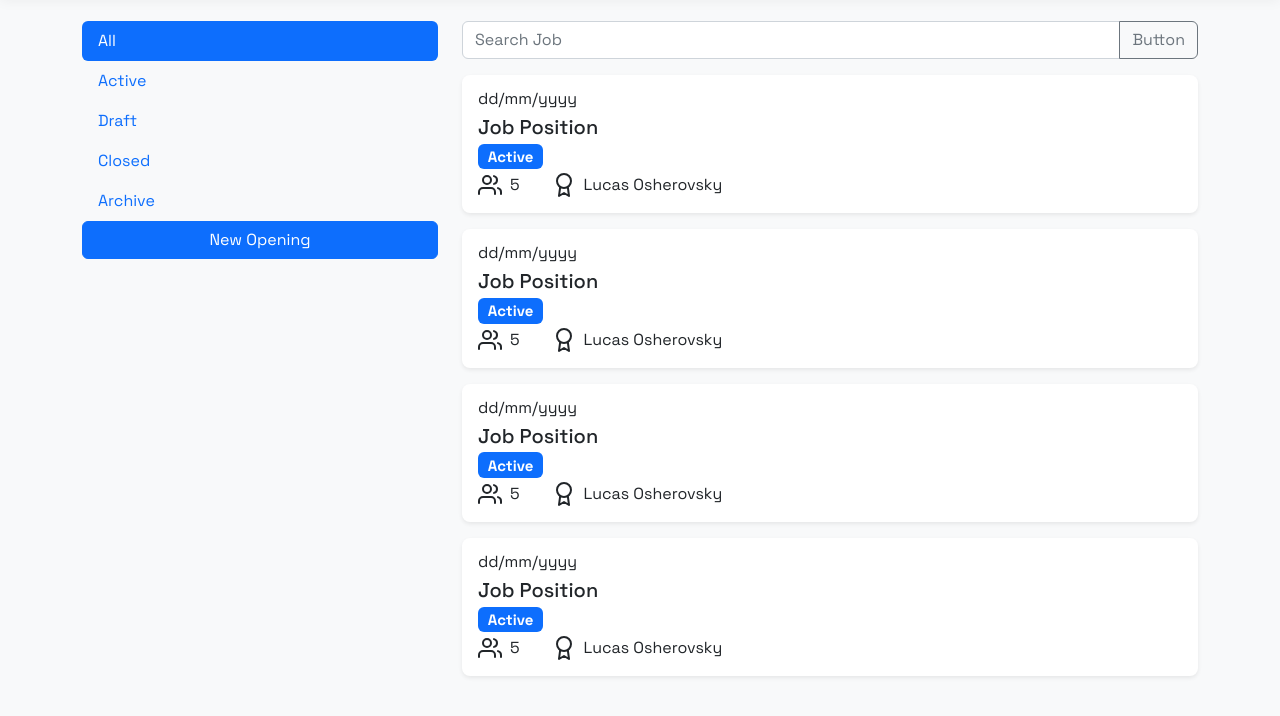
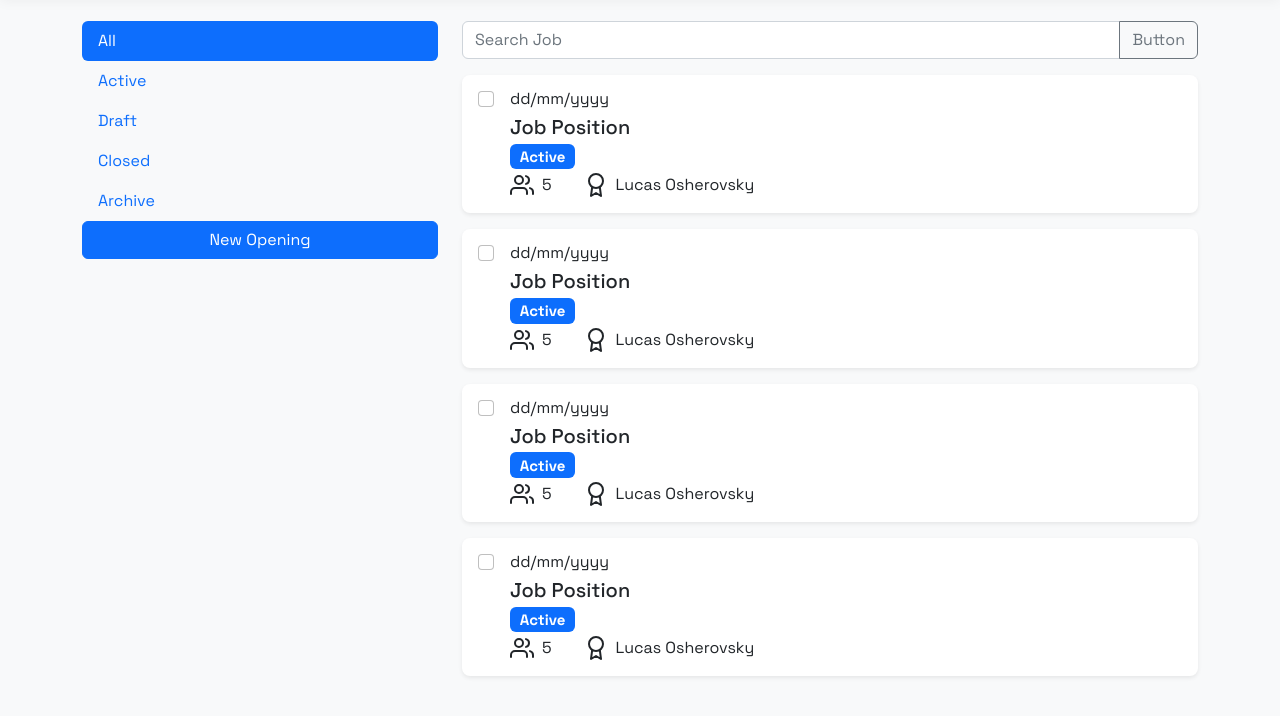
Before and after one commit to lcaruso12/Am-I-Hired, a plain HTML site: page jobs.html in a window 1280 px wide. Shown: the part 84-800 px from the top of the page. Drawn offline with nearby package versions, Linux system fonts and the light colour scheme.

Commit message:
Jobs Page Updates

```diff
--- a/jobs.html
+++ b/jobs.html
@@ -158,9 +158,12 @@
                 </div>
                 <div class="jobs-body">
 
+
                     <div class="card">
                         <div class="card-jobs">
-                            <div class="card-body">
+                            <input class="form-check-input mt-0" type="checkbox" value=""
+                                aria-label="Checkbox for following text input">
+                            <a href=" " class="card-body">
                                 <p class="card-subtitle"> dd/mm/yyyy</p>
                                 <h5 class="card-title">Job Position</h5>
                                 <h5 class="card-badge"><span class="badge bg-primary">Active</span></h5>
@@ -175,13 +178,15 @@
                                         <p class="card-text">Lucas Osherovsky</p>
                                     </li>
                                 </ul>
-                            </div>
+                            </a>
                         </div>
                     </div>
 
                     <div class="card">
                         <div class="card-jobs">
-                            <div class="card-body">
+                            <input class="form-check-input mt-0" type="checkbox" value=""
+                                aria-label="Checkbox for following text input">
+                            <a href=" " class="card-body">
                                 <p class="card-subtitle"> dd/mm/yyyy</p>
                                 <h5 class="card-title">Job Position</h5>
                                 <h5 class="card-badge"><span class="badge bg-primary">Active</span></h5>
@@ -196,13 +201,15 @@
                                         <p class="card-text">Lucas Osherovsky</p>
                                     </li>
                                 </ul>
-                            </div>
+                            </a>
                         </div>
                     </div>
 
                     <div class="card">
                         <div class="card-jobs">
-                            <div class="card-body">
+                            <input class="form-check-input mt-0" type="checkbox" value=""
+                                aria-label="Checkbox for following text input">
+                            <a href=" " class="card-body">
                                 <p class="card-subtitle"> dd/mm/yyyy</p>
                                 <h5 class="card-title">Job Position</h5>
                                 <h5 class="card-badge"><span class="badge bg-primary">Active</span></h5>
@@ -217,13 +224,15 @@
                                         <p class="card-text">Lucas Osherovsky</p>
                                     </li>
                                 </ul>
-                            </div>
+                            </a>
                         </div>
                     </div>
 
                     <div class="card">
                         <div class="card-jobs">
-                            <div class="card-body">
+                            <input class="form-check-input mt-0" type="checkbox" value=""
+                                aria-label="Checkbox for following text input">
+                            <a href=" " class="card-body">
                                 <p class="card-subtitle"> dd/mm/yyyy</p>
                                 <h5 class="card-title">Job Position</h5>
                                 <h5 class="card-badge"><span class="badge bg-primary">Active</span></h5>
@@ -238,14 +247,16 @@
                                         <p class="card-text">Lucas Osherovsky</p>
                                     </li>
                                 </ul>
-                            </div>
+                            </a>
                         </div>
                     </div>
 
+
+
+
+
                 </div>
-
             </div>
-        </div>
 
     </section>
 
--- a/styles.css
+++ b/styles.css
@@ -1,4 +1,6 @@
-/* General styles */
+/*=================================================================================================
+General Styles
+=================================================================================================*/
 * {
     margin: 0px;
     padding: 0px;
@@ -9,6 +11,10 @@ body {
     font-family: 'Space Grotesk', sans-serif;
     background-color: #F8F9FA;
     width: 100%;
+}
+
+a {
+    text-decoration: none;
 }
 
 /*=================================================================================================
@@ -141,6 +147,16 @@ Card/Card-Jobs
     gap: 2rem;
 }
 
+.jobs-body .card .card-jobs .card-body {
+    padding-left: 3rem;
+}
+
+.form-check-input {
+    position: absolute;
+    top: 1rem;
+    left: 1rem;
+}
+
 /*=================================================================================================
 Home
 =================================================================================================*/
@@ -155,6 +171,7 @@ Home
     margin-top: 1.5rem;
 }
 
+
 /*=================================================================================================
 Jobs
 =================================================================================================*/
```
